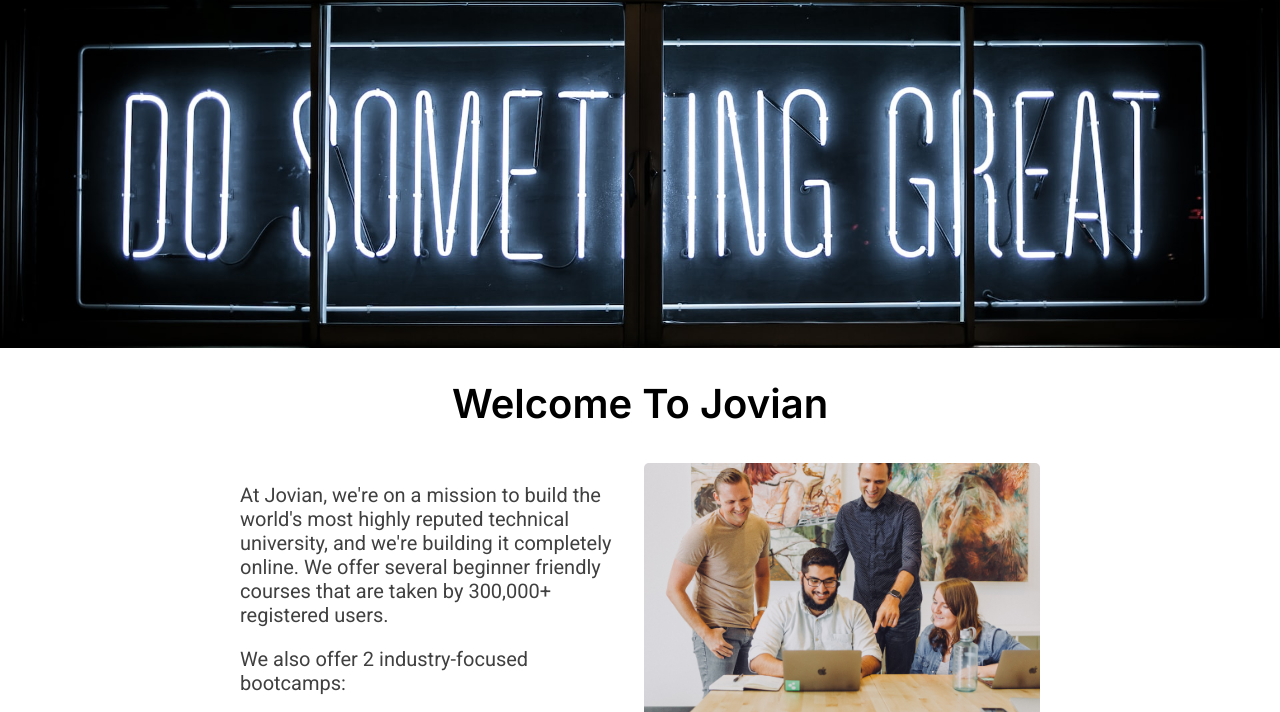
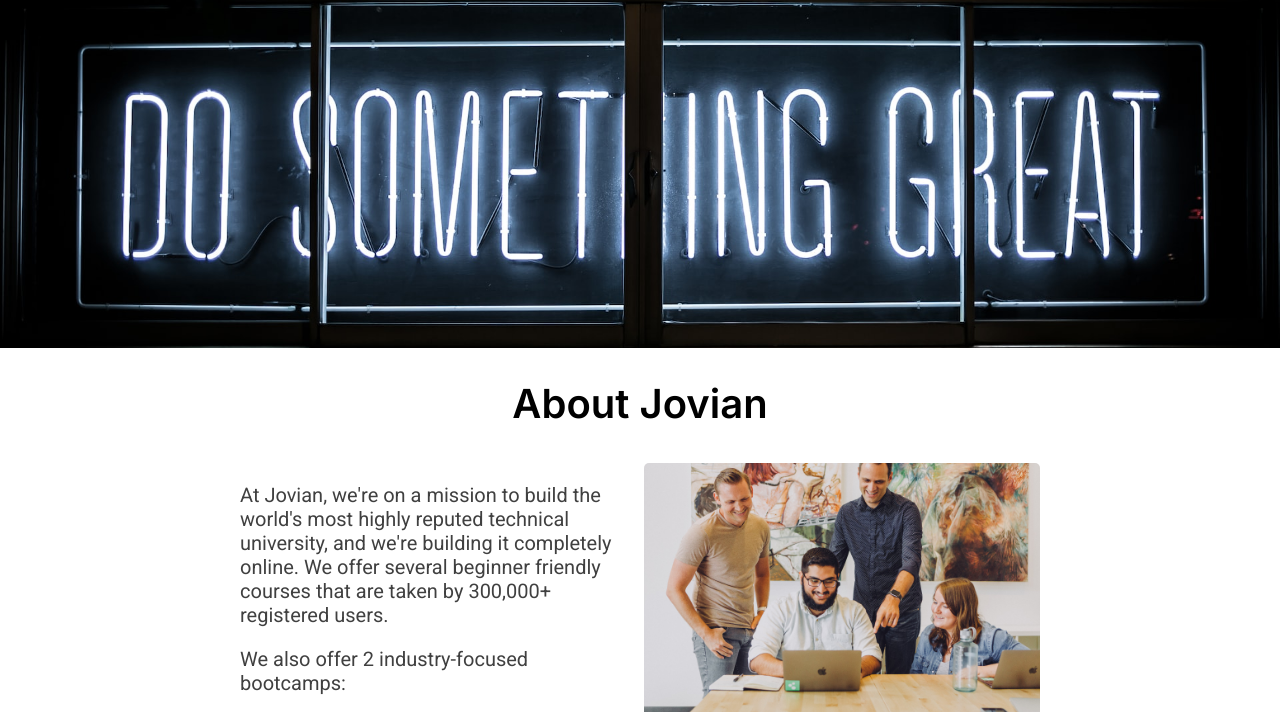
Before and after one commit to ni8coder/jovian-careers-site-responsive, a plain HTML site: page src/index.html in a window 1280 px wide. Shown: the part 60-772 px from the top of the page. Drawn offline with Linux system fonts and the light colour scheme.

Commit message:
updated about jovian

```diff
--- a/src/index.html
+++ b/src/index.html
@@ -16,7 +16,7 @@
       <img id="logo" src="https://i.imgur.com/m1wXjqw.png" alt="Jovian Logo" />
     </div>
     <img id="banner" src="banner.jpg" alt="Banner" height="360px" />
-    <h1>Welcome To Jovian</h1>
+    <h1>About Jovian</h1>
 
     <div id="about">
       <div id="description">
```
